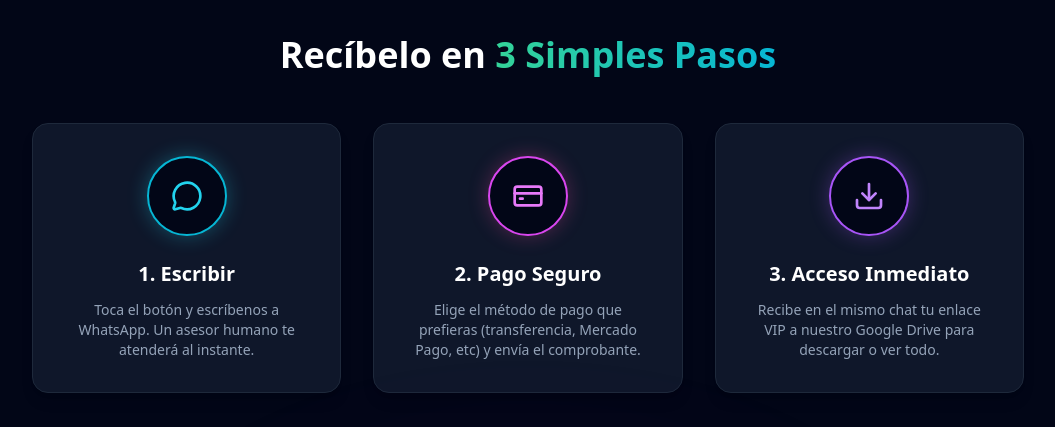
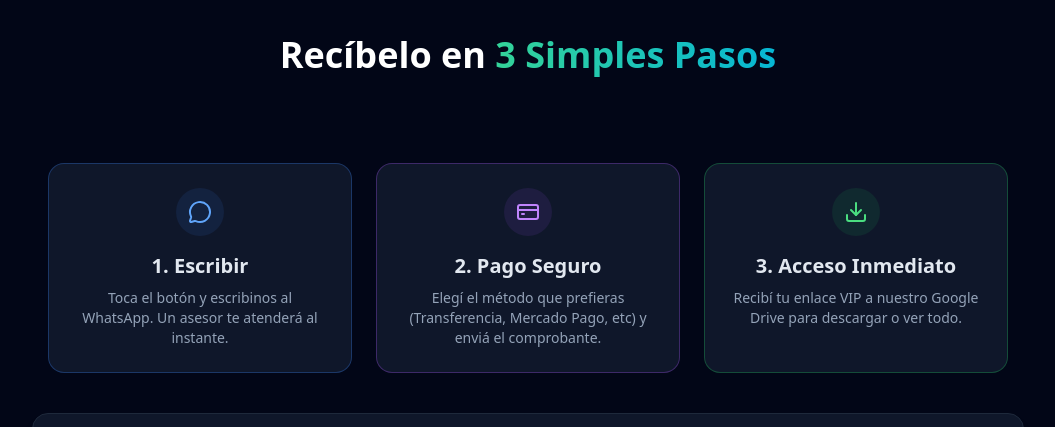
Before and after one commit to trabajovirtual555-star/SUPER-MEGA-PACK-RETRO-, a plain HTML site: page index.html in a window 1280 px wide. Shown: the part 1740-2167 px from the top of the page, without its empty margins (112-1167 px from the left). Drawn offline with nearby package versions, Linux system fonts and the light colour scheme.

Commit message:
index.html

```diff
--- a/index.html
+++ b/index.html
@@ -139,7 +139,35 @@ src="https://www.facebook.com/tr?id=2864370953945032&ev=PageView&noscript=1"
                         Recíbelo en <span class="text-transparent bg-clip-text bg-gradient-to-r from-emerald-400 to-cyan-500">3 Simples Pasos</span>
                     </h2>
                 </div>
-                <div class="grid grid-cols-1 md:grid-cols-3 gap-8">
+               <div class="w-full max-w-6xl mx-auto px-4 py-10">
+    <div class="grid grid-cols-1 md:grid-cols-3 gap-6">
+
+        <div class="bg-slate-900 border border-blue-500/30 p-6 rounded-2xl text-center flex flex-col items-center">
+            <div class="w-12 h-12 bg-blue-500/10 rounded-full flex items-center justify-center mb-4">
+                <i data-lucide="message-circle" class="text-blue-400"></i>
+            </div>
+            <h3 class="text-xl font-bold mb-2">1. Escribir</h3>
+            <p class="text-slate-400 text-sm">Toca el botón y escribinos al WhatsApp. Un asesor te atenderá al instante.</p>
+        </div>
+
+        <div class="bg-slate-900 border border-purple-500/30 p-6 rounded-2xl text-center flex flex-col items-center">
+            <div class="w-12 h-12 bg-purple-500/10 rounded-full flex items-center justify-center mb-4">
+                <i data-lucide="credit-card" class="text-purple-400"></i>
+            </div>
+            <h3 class="text-xl font-bold mb-2">2. Pago Seguro</h3>
+            <p class="text-slate-400 text-sm">Elegí el método que prefieras (Transferencia, Mercado Pago, etc) y enviá el comprobante.</p>
+        </div>
+
+        <div class="bg-slate-900 border border-green-500/30 p-6 rounded-2xl text-center flex flex-col items-center">
+            <div class="w-12 h-12 bg-green-500/10 rounded-full flex items-center justify-center mb-4">
+                <i data-lucide="download" class="text-green-400"></i>
+            </div>
+            <h3 class="text-xl font-bold mb-2">3. Acceso Inmediato</h3>
+            <p class="text-slate-400 text-sm">Recibí tu enlace VIP a nuestro Google Drive para descargar o ver todo.</p>
+        </div>
+
+    </div>
+</div>
                     <div class="bg-slate-900 border border-slate-800 rounded-2xl p-8 text-center shadow-lg hover:-translate-y-2 transition-transform">
                         <div class="w-20 h-20 mx-auto bg-slate-950 border-2 border-cyan-500 rounded-full flex items-center justify-center mb-6 shadow-[0_0_20px_rgba(34,211,238,0.3)]">
                             <i data-lucide="message-circle" class="w-8 h-8 text-cyan-400"></i>
```
